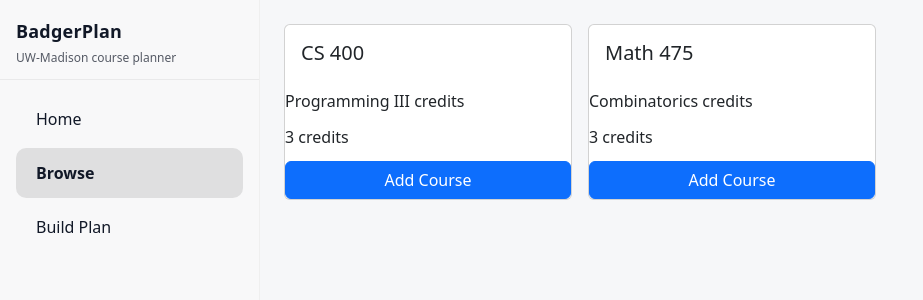
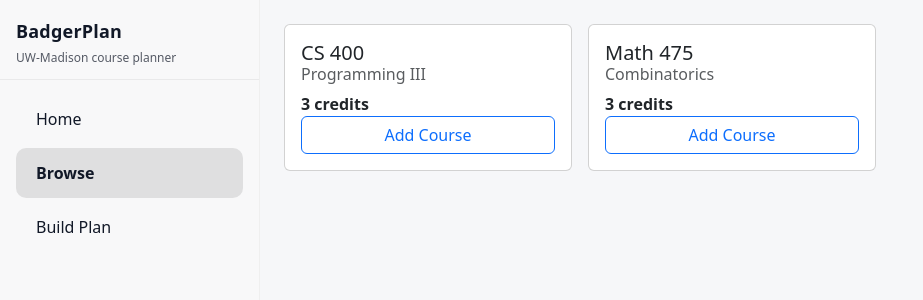
Before and after one commit to kpoage12/badger-plan, a React app in the folder frontend/: page /browse in a window 1280 px wide. Shown: the top 300 px of the page, without its empty margins (0-923 px from the left). Built offline with nearby package versions, Linux system fonts and the light colour scheme; the HTML template or start-up script is replaced by a standard one.

Commit message:
Card styling

```diff
--- a/frontend/src/components/Browse.tsx
+++ b/frontend/src/components/Browse.tsx
@@ -1,6 +1,5 @@
 import Class from "./Class";
 import classes from "../data/data";
-import { Card } from "react-bootstrap";
 
 function Browse() {
   return (
--- a/frontend/src/components/Class.tsx
+++ b/frontend/src/components/Class.tsx
@@ -4,18 +4,22 @@
 interface ClassProps {
   name: string;
   subtitle: string;
-  credits?: number;
+  credits: number;
 }
 
 function Class({ name, subtitle, credits }: ClassProps) {
   return (
     <Card style={{ width: "18rem" }}>
       <Card.Body>
-        <Card.Title>{name}</Card.Title>
+        <div>
+          <Card.Title className="mb-1">{name}</Card.Title>
+          <Card.Subtitle className="mb-2 text-muted">{subtitle}</Card.Subtitle>
+          <Card.Text className="fw-semibold">{credits} credits</Card.Text>
+        </div>
+        <Button variant="outline-primary" className="mt-auto w-100">
+          Add Course
+        </Button>
       </Card.Body>
-      <Card.Text>{subtitle} credits</Card.Text>
-      <Card.Text>{credits} credits</Card.Text>
-      <Button variant="primary">Add Course</Button>
     </Card>
   );
 }
```
